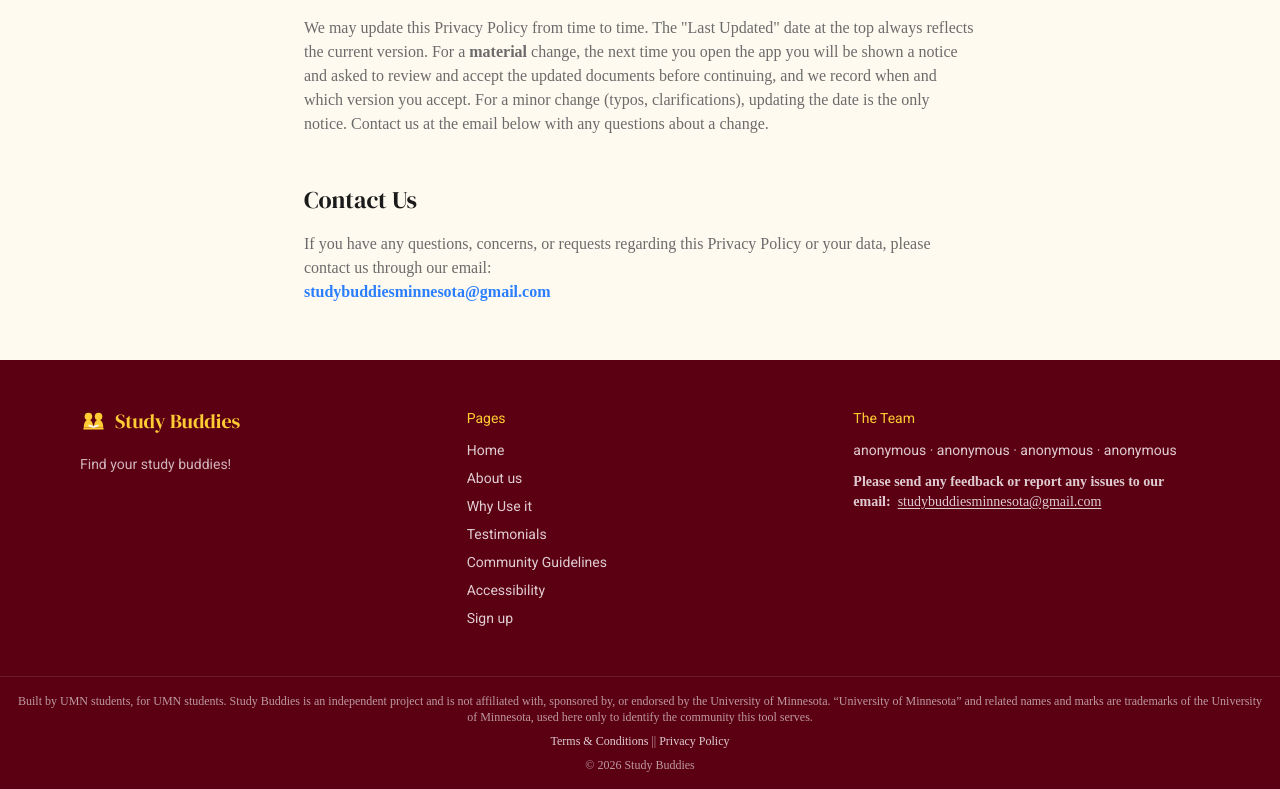
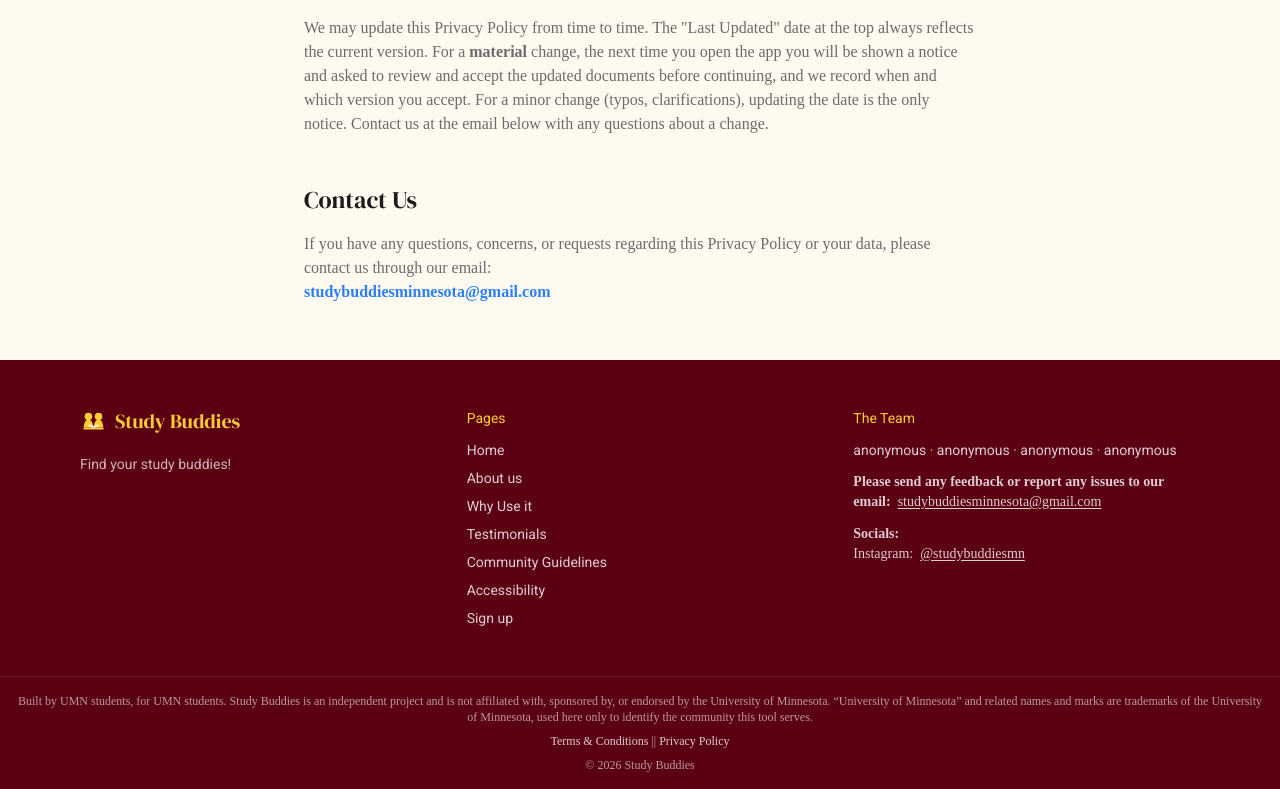
Before and after one commit to ShriyanDeyEngineer/Goldy-s_Study_Buddies, a Next.js app: page /privacy_policy in a window 1280 px wide. Shown: the part 6004-6793 px from the top of the page. Built offline with nearby package versions, Linux system fonts and the light colour scheme.

Commit message:
Add social contact in footer and make links to external pages more secure

```diff
--- a/app/(marketing)/privacy_policy/page.tsx
+++ b/app/(marketing)/privacy_policy/page.tsx
@@ -45,7 +45,7 @@ export default function PrivacyPolicyPage() {
                         - Your Google account ID &#40;used to link your session&#41;.
                     </p>
                     <p className="mt-2 text-ink-muted text-left">
-                        We do not request or access your Google Calendar, Google Drive, Gmail content, or any other Google service beyond basic sign-in identification. Our use and transfer of information received from Google APIs adheres to the <a target="_blank" href="https://developers.google.com/terms/api-services-user-data-policy" className="text-blue-500 font-bold">Google API Services User Data Policy</a>, including the Limited Use requirements. You can review or revoke this Service&rsquo;s access to your Google Account at any time at <a target="_blank" href="https://myaccount.google.com/connections?filters=3,4&hl=en" className="text-blue-500 font-bold">Google Account Permissions</a> — this is independent of deleting your account on our platform &#40;see Section 6&#41;.
+                        We do not request or access your Google Calendar, Google Drive, Gmail content, or any other Google service beyond basic sign-in identification. Our use and transfer of information received from Google APIs adheres to the <a target="_blank" href="https://developers.google.com/terms/api-services-user-data-policy" rel="noopener noreferrer" className="text-blue-500 font-bold">Google API Services User Data Policy</a>, including the Limited Use requirements. You can review or revoke this Service&rsquo;s access to your Google Account at any time at <a target="_blank" href="https://myaccount.google.com/connections?filters=3,4&hl=en" rel="noopener noreferrer" className="text-blue-500 font-bold">Google Account Permissions</a> — this is independent of deleting your account on our platform &#40;see Section 6&#41;.
                     </p>
                     <p className="mt-2 text-ink-muted text-left">
                         <span className="font-bold">How access is restricted.</span> After Google returns your identity, our server checks that your email address ends in &ldquo;@umn.edu&rdquo; and refuses the sign-up otherwise. Any &ldquo;choose a umn.edu account&rdquo; prompt you see from Google is only a convenience hint, not the control. An @umn.edu Google account is issued by the University to students, faculty, staff, and other affiliates; this Service does not verify your enrollment status, role, or age, and does not connect to, or exchange data with, any University system. We are not affiliated with, sponsored by, or endorsed by the University of Minnesota.
@@ -243,7 +243,7 @@ export default function PrivacyPolicyPage() {
                     <span className="font-bold">How to make a request.</span> Email us at the address at the bottom of this page from &#8212; or naming &#8212; the @umn.edu address on your account &#40;this is how we verify the request is yours&#41;. We aim to respond within 45 days; if a request is complex we may take a reasonable extension and will tell you. There is no fee.
                 </p>
                 <p className="mt-4 text-ink-muted text-left">
-                    <span className="font-bold">If we say no.</span> If we decline a request, we will explain why. You may reply to <span className="font-bold">appeal</span> that decision and we will review it again. If you are still not satisfied, you may contact the <a target="_blank" href="https://www.ag.state.mn.us/" className="text-blue-500 font-bold">Minnesota Attorney General&rsquo;s Office</a>.
+                    <span className="font-bold">If we say no.</span> If we decline a request, we will explain why. You may reply to <span className="font-bold">appeal</span> that decision and we will review it again. If you are still not satisfied, you may contact the <a target="_blank" href="https://www.ag.state.mn.us/" rel="noopener noreferrer" className="text-blue-500 font-bold">Minnesota Attorney General&rsquo;s Office</a>.
                 </p>
 
 
--- a/components/marketing/site-footer.tsx
+++ b/components/marketing/site-footer.tsx
@@ -47,6 +47,17 @@ export function SiteFooter() {
               {CONTACT_EMAIL}
             </a>
           </p>
+          <p className="mt-3 text-white/80 font-['Times_New_Roman']">
+            <span className="font-bold">Socials: &#8200;</span>
+            <ul>
+              <li>
+                Instagram: &#8200;
+                <a href="https://www.instagram.com/studybuddiesmn?igsi=MXB6dzg3MHEyaGJubA==" target="_blank" rel="noopener noreferrer" className="rounded text-white/80 underline underline-offset-2 hover:text-gold font-normal focus-visible:outline-2 focus-visible:outline-offset-2 focus-visible:outline-gold">
+                  @studybuddiesmn
+                </a>
+              </li>
+            </ul>
+          </p>
         </div>
       </div>
       <div className="border-t border-white/10 px-4 py-4 text-center text-xs text-white/60 font-['Times_New_Roman']">
```
